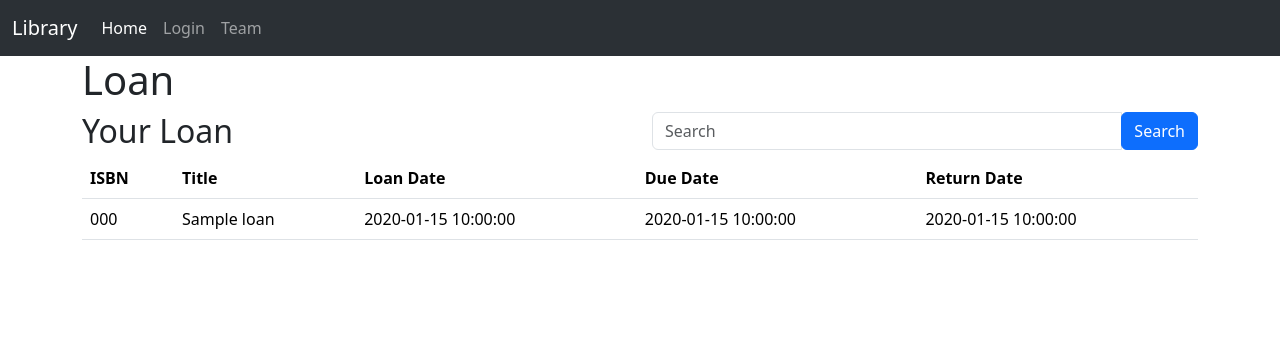
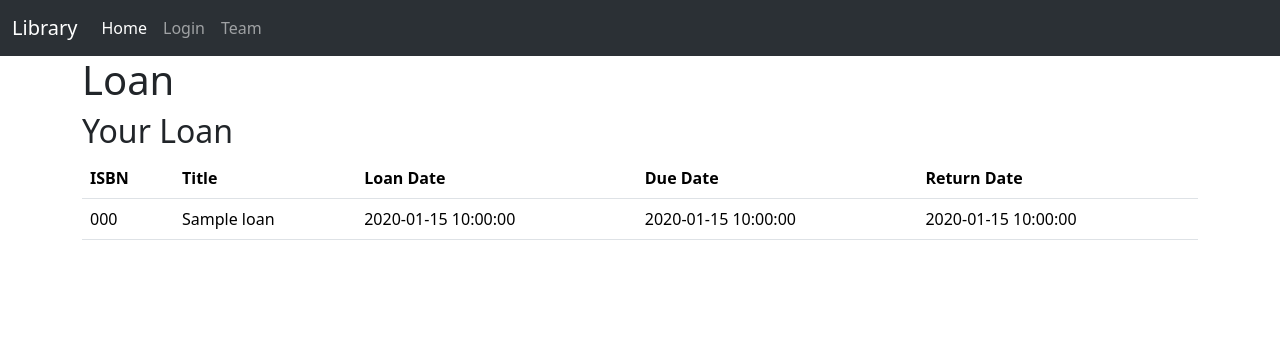
Before and after one commit to srikresna/final-project-library, a PHP site: the page made by app/views/patron/loan.php in a window 1280 px wide. Shown: the top 356 px of the page. Run offline with PHP 8.4, Linux system fonts and the light colour scheme; the template is opened without the code that fills it: most values are stand-ins (such as "Sample title", 1, 10 or a date in 2020); some libraries are stand-ins or nearby versions.

Commit message:
chore: remove search functionality from loan view

```diff
--- a/app/views/patron/loan.php
+++ b/app/views/patron/loan.php
@@ -4,16 +4,6 @@
     <div class="row">
         <div class="col-md-6">
             <h2>Your Loan</h2>
-        </div>
-        <div class="col-md-6">
-            <div class="form-group">
-                <div class="input-group">
-                    <input type="text" class="form-control" id="search" placeholder="Search">
-                    <div class="input-group-append">
-                        <button type="button" class="btn btn-primary" id="searchBtn">Search</button>
-                    </div>
-                </div>
-            </div>
         </div>
     </div>
 
```
